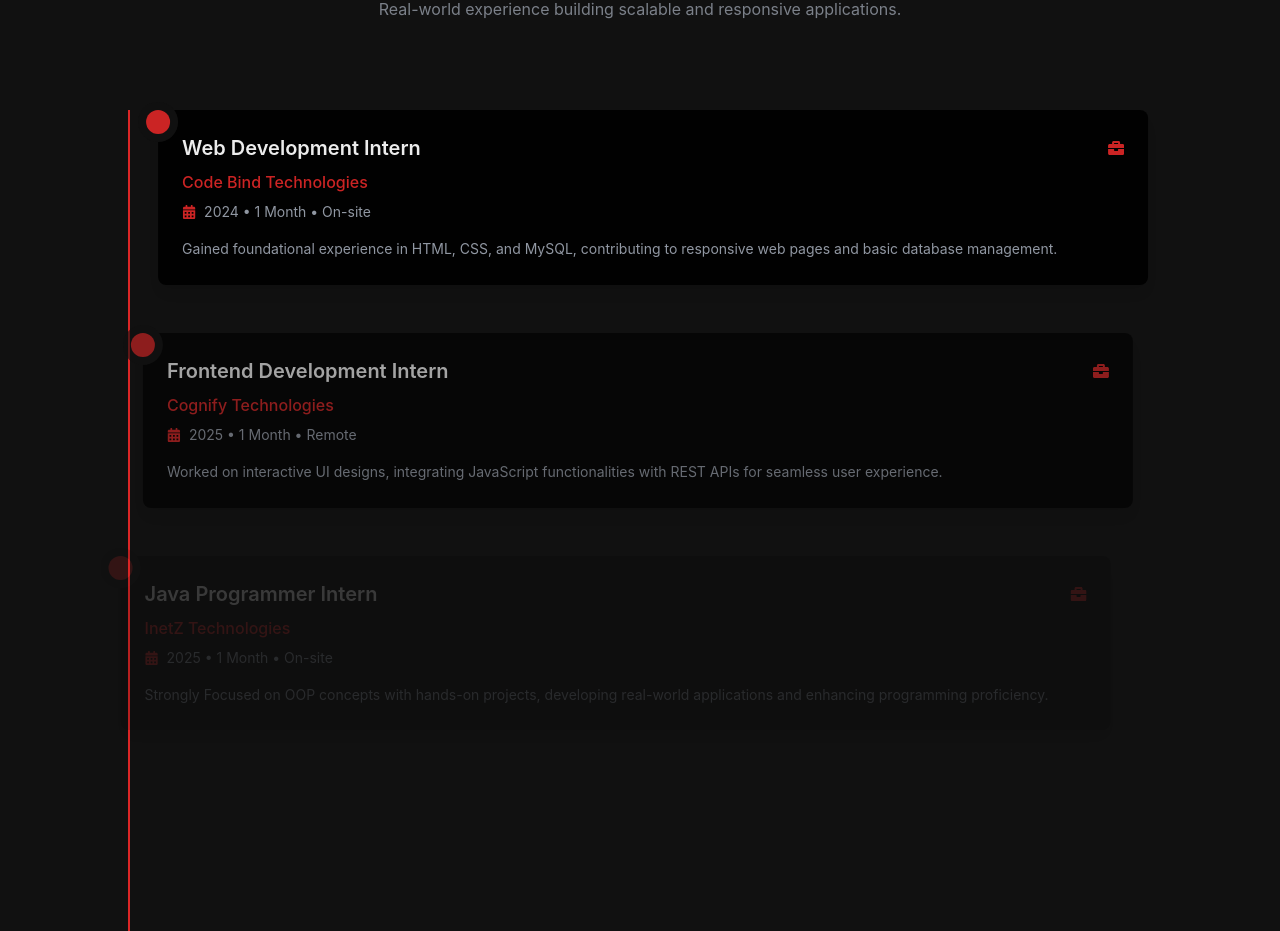
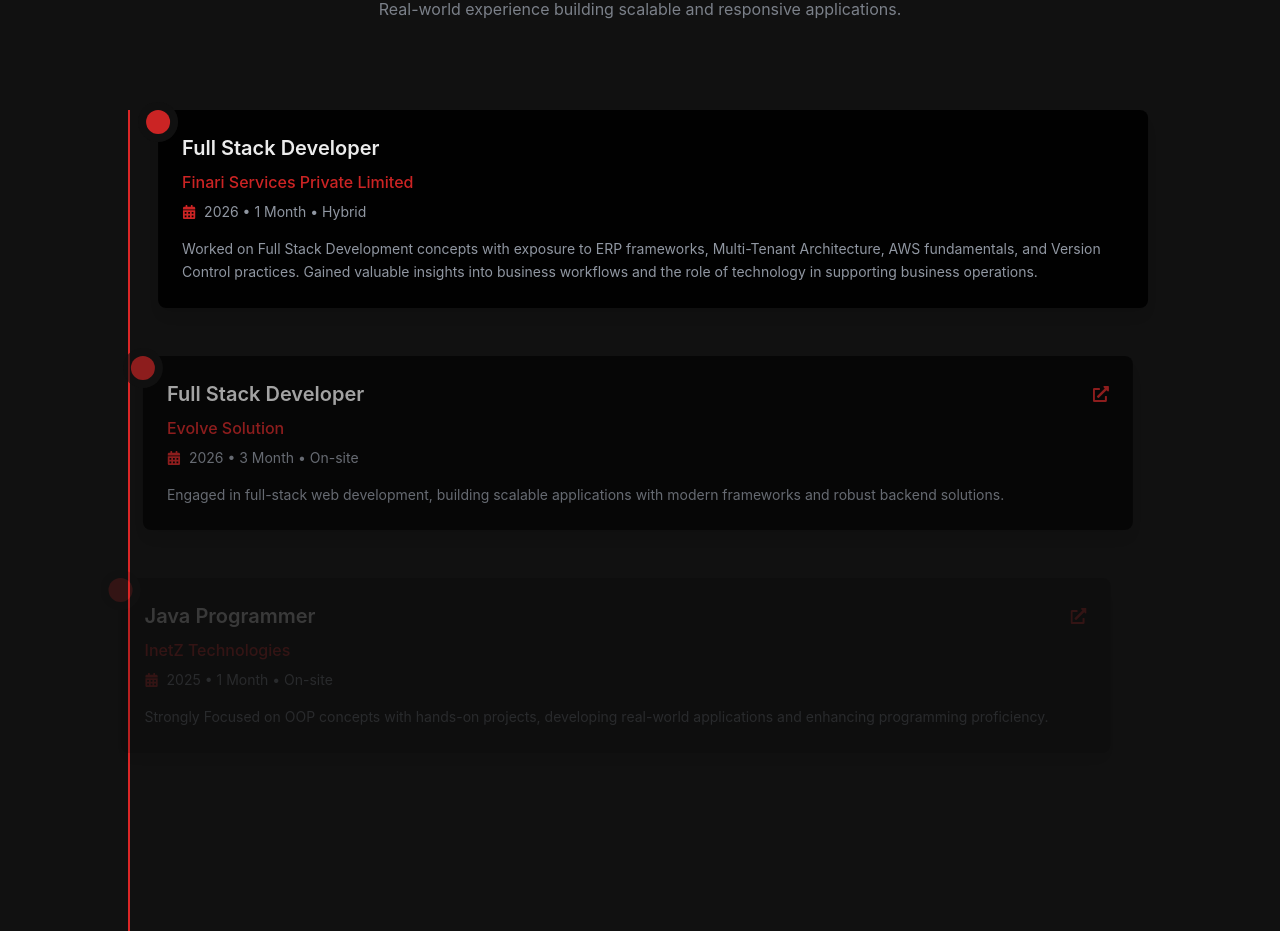
Before and after one commit to G-Pavithra8/my-portfolio, a React (Create React App) app: page / in a window 1280 px wide. Shown: the part 1814-2745 px from the top of the page. Built offline with nearby package versions, Linux system fonts and the light colour scheme.

Commit message:
Added Finari internship experience and updated resume

```diff
--- a/src/components/Home.jsx
+++ b/src/components/Home.jsx
@@ -18,7 +18,7 @@
 
   const handleDownloadCV = () => {
     // Direct download from Google Drive
-    const downloadUrl = 'https://drive.google.com/uc?export=download&id=1jUt22Xgn2yFAk2sRSuu90ZeuzuHWiqc0';
+    const downloadUrl = 'https://drive.google.com/uc?export=download&id=1DoufaC_KkXFldq91zr_z9iaapPT8ME_w';
     const link = document.createElement('a');
     link.href = downloadUrl;
     link.download = 'Pavithra_Ganapathy_Resume.pdf';
--- a/src/components/Internships.jsx
+++ b/src/components/Internships.jsx
@@ -1,36 +1,51 @@
 import { motion } from "framer-motion";
-import { FaBriefcase, FaCalendarAlt } from "react-icons/fa";
+import { FaExternalLinkAlt, FaCalendarAlt } from "react-icons/fa";
 
 export default function Internships() {
   const internships = [
     {
-      company: "Code Bind Technologies",
-      role: "Web Development Intern",
-      duration: "2024 • 1 Month • On-site",
+  company: "Finari Services Private Limited",
+  role: "Full Stack Developer",
+  duration: "2026 • 1 Month • Hybrid",
+  certificate: "",
+  description:
+    "Worked on Full Stack Development concepts with exposure to ERP frameworks, Multi-Tenant Architecture, AWS fundamentals, and Version Control practices. Gained valuable insights into business workflows and the role of technology in supporting business operations.",
+},
+        {
+      company: "Evolve Solution",
+      role: "Full Stack Developer",
+      duration: "2026 • 3 Month • On-site ",
+      certificate: "https://drive.google.com/file/d/1IpuXCPxEldPnV6vIs0SRX6PH3tRteeqI/view?usp=sharing",
       description:
-        "Gained foundational experience in HTML, CSS, and MySQL, contributing to responsive web pages and basic database management.",
+        "Engaged in full-stack web development, building scalable applications with modern frameworks and robust backend solutions.",
+    },
+     {
+      company: "InetZ Technologies",
+      role: "Java Programmer",
+      duration: "2025 • 1 Month • On-site",
+      certificate: "https://drive.google.com/file/d/1P-kf5md4T8R6jZq82UscxpUT2oroNwQY/view?usp=sharing",
+      description:
+        "Strongly Focused on OOP concepts with hands-on projects, developing real-world applications and enhancing programming proficiency.",
     },
     {
       company: "Cognify Technologies",
-      role: "Frontend Development Intern",
+      role: "Frontend Developer",
       duration: "2025 • 1 Month • Remote",
+      certificate: "https://drive.google.com/file/d/1hYpVbYva6xVlA3QNz4ENutvEktaYte5c/view?usp=sharing",
       description:
         "Worked on interactive UI designs, integrating JavaScript functionalities with REST APIs for seamless user experience.",
     },
     {
-      company: "InetZ Technologies",
-      role: "Java Programmer Intern",
-      duration: "2025 • 1 Month • On-site",
+      company: "Code Bind Technologies",
+      role: "Web Developer",
+      duration: "2024 • 1 Month • On-site",
+      certificate: "https://drive.google.com/file/d/1WVhkzap0KyITl-NsyVPmFY2QoxSBEQEB/view?usp=sharing",
       description:
-        "Strongly Focused on OOP concepts with hands-on projects, developing real-world applications and enhancing programming proficiency.",
+        "Gained foundational experience in HTML, CSS, and MySQL, contributing to responsive web pages and basic database management.",
     },
-    {
-      company: "Evolve Solution (Currently Ongoing)",
-      role: "Full Stack Web Development Intern",
-      duration: "2026 • 3 Month • On-site ",
-      description:
-        "Engaged in full-stack web development, building scalable applications with modern frameworks and robust backend solutions.",
-    },
+
+
+
   ];
 
   return (
@@ -71,11 +86,23 @@
               {/* Card */}
               <div className="bg-black p-5 md:p-6 rounded-lg shadow-lg hover:shadow-red-600/40 transition-all duration-300 hover:-translate-y-2">
                 <div className="flex justify-between items-start md:items-center mb-2 gap-4">
-                  <h3 className="text-lg md:text-xl font-semibold text-white">
-                    {intern.role}
-                  </h3>
-                  <FaBriefcase className="text-red-600 flex-shrink-0" />
-                </div>
+  <h3 className="text-lg md:text-xl font-semibold text-white">
+    {intern.role}
+  </h3>
+
+  {intern.certificate && (
+  <a
+    href={intern.certificate}
+    target="_blank"
+    rel="noopener noreferrer"
+    title="View Certificate"
+  >
+    <FaExternalLinkAlt
+      className="text-red-600 flex-shrink-0 cursor-pointer hover:scale-110 transition-all duration-200"
+    />
+  </a>
+)}
+</div>
 
                 <p className="text-red-600 font-medium text-sm md:text-base">
                   {intern.company}
```
